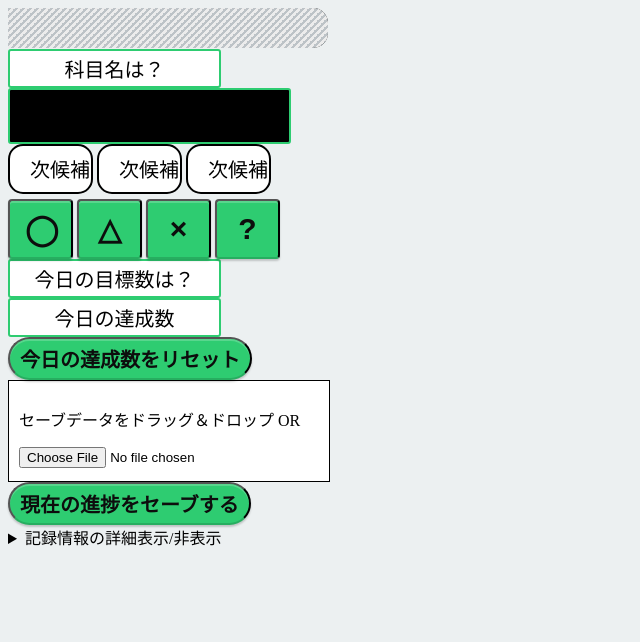
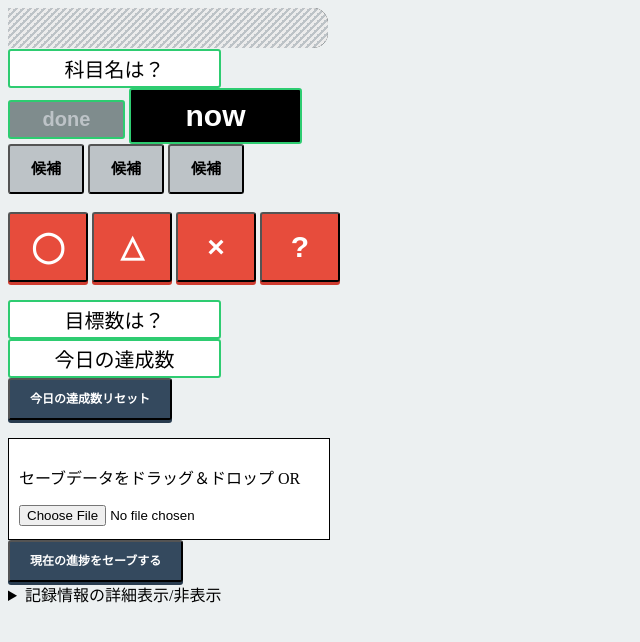
Before and after one commit to Chromasan/study-logger, a plain HTML site: page index.html in a window 1280 px wide. Shown: the whole page, without its empty margins (0-640 px from the left). Drawn offline with Linux system fonts and the light colour scheme.

Commit message:
Add files via upload

```diff
--- a/index.html
+++ b/index.html
@@ -27,37 +27,42 @@
 </div>
 
 <div>
-  <input class="display_box_v1" type="tel" maxlength="4" name="text11" size="10" id="output2" value=""><br>
-    <input class="spare_button" type="button" value="次候補" onclick="new_number_set1()" id="spare1">
-    <input class="spare_button" type="button" value="次候補" onclick="new_number_set2()" id="spare2">
-    <input class="spare_button" type="button" value="次候補" onclick="new_number_set3()" id="spare3">
+  <input class="pre_number_display_box" type="tel" maxlength="4"  size="4" id="pre_number" value="done">
+  <input class="display_box_v1" type="tel" maxlength="4" name="text11" size="4" id="output2" value="now"><br>
+    <input class="button16" type="button" value="候補" onclick="new_number_set1()" id="spare1">
+    <input class="button16" type="button" value="候補" onclick="new_number_set2()" id="spare2">
+    <input class="button16" type="button" value="候補" onclick="new_number_set3()" id="spare3">
+</div>
 
+<div>
+  <br>
 </div>
 
 <div　class="button_wrapper">
-    <input class="report_button" type="button" value="&#9711;" onclick="maru()" >
-    <input class="report_button" type="button" value="&#x25B3;"  onclick="sankaku()">
-    <input class="report_button" type="button" value="&#x00D7;"  onclick="batu()">
-    <input class="report_button" type="button" value="&quest;"  onclick="hatena()">
+    <input class="button1" type="button" value="&#9711;" onclick="maru()" >
+    <input class="button1" type="button" value="&#x25B3;"  onclick="sankaku()">
+    <input class="button1" type="button" value="&#x00D7;"  onclick="batu()">
+    <input class="button1" type="button" value="&quest;"  onclick="hatena()">
 </div>
 
 <div>
-  <input class="display_box" type="tel" maxlength="4" name="text100" size="12" value="今日の目標数は？"  id="target_amount">
+  <br>
+  <input class="display_box" type="tel" maxlength="4" name="text100" size="12" value="目標数は？"  id="target_amount">
 </div>
 
 
 
 <div>
 <input type="text" class="display_box_v2" name="text30" size="12" maxlength="4" value="今日の達成数" id="count"><br>
-<input class="sub_button" type="button" value="今日の達成数をリセット" onclick="today_count_reset()">
+<input class="button3" type="button" value="今日の達成数リセット" onclick="today_count_reset()">
 </div>
-        <form action="./upload.php" method="post" enctype="multipart/form-data">
+        <br><form action="./upload.php" method="post" enctype="multipart/form-data">
               <div class="drop-zone" id="drop-zone">
                   <p>セーブデータをドラッグ＆ドロップ OR</p>
                   <input type="file" name="file" id="file-input">
               </div>
 
-      <input class="sub_button" type="button" value="現在の進捗をセーブする" onclick="save_now()">
+      <input class="button3" type="button" value="現在の進捗をセーブする" onclick="save_now()">
 
       <details>
           <summary>記録情報の詳細表示/非表示</summary>
--- a/style.css
+++ b/style.css
@@ -1,3 +1,151 @@
+/*サブボタン*/
+.button3{
+	padding: 13px 20px;
+	background-color: #34495e;
+	-moz-border-radius: 3px;
+    -webkit-border-radius: 3px;
+    -khtml-border-radius: 3px;
+	border-radius: 3px;
+	-moz-box-shadow: 0px 3px 0px 0px #283b4e;
+	-webkit-box-shadow: 0px 3px 0px 0px #283b4e;
+	box-shadow: 0px 3px 0px 0px #283b4e;
+	line-height: 100%;
+	text-align: center;
+	font-family: font-family: 'Open Sans', sans-serif;
+	font-size: 12px;
+	font-weight: 700;
+	color: #ffffff;
+	display: inline-block;
+	cursor: pointer;
+	}
+
+.button3:hover {
+	background-color: #495c6e;
+	-moz-border-radius: 3px;
+    -webkit-border-radius: 3px;
+    -khtml-border-radius: 3px;
+	border-radius: 3px;
+	-moz-box-shadow: 0px 3px 0px 0px #425365;
+	-webkit-box-shadow: 0px 3px 0px 0px #425365;
+	box-shadow: 0px 3px 0px 0px #425365;
+	color: #ffffff;
+	-webkit-transition: 0.5s;
+	-moz-transition: 0.5s;
+	-o-transition: 0.5s;
+	transition: 0.5s;
+	}
+
+.button3:active {
+	background-color: #2a3a4b;
+	-moz-border-radius: 3px;
+    -webkit-border-radius: 3px;
+    -khtml-border-radius: 3px;
+	border-radius: 3px;
+	-moz-box-shadow: 0px 3px 0px 0px #233342;
+	-webkit-box-shadow: 0px 3px 0px 0px #233342;
+	box-shadow: 0px 3px 0px 0px #233342;
+	}
+
+/*報告ボタン*/
+  .button1{
+    height: 70px;
+    width: 80px;
+    font-size: 30px;
+  	padding: 13px 20px;
+  	background-color: #e74c3c;
+  	-moz-border-radius: 3px;
+      -webkit-border-radius: 3px;
+      -khtml-border-radius: 3px;
+  	border-radius: 3px;
+  	-moz-box-shadow: 0px 3px 0px 0px  #cf3c30;
+  	-webkit-box-shadow: 0px 3px 0px 0px  #cf3c30;
+  	box-shadow: 0px 3px 0px 0px  #cf3c30;
+  	line-height: 100%;
+  	text-align: center;
+  	font-family: sans-serif;
+  	font-weight:bold;
+  	color: #ffffff;
+  	display: inline-block;
+  	cursor: pointer;
+  	}
+
+  .button1:hover {
+  	background-color: #f16a54;
+  	-moz-border-radius: 3px;
+      -webkit-border-radius: 3px;
+      -khtml-border-radius: 3px;
+  	border-radius: 3px;
+  	-moz-box-shadow: 0px 3px 0px 0px #e75b49;
+  	-webkit-box-shadow: 0px 3px 0px 0px #e75b49;
+  	box-shadow: 0px 3px 0px 0px #e75b49;
+  	color: #ffffff;
+  	-webkit-transition: 0.5s;
+  	-moz-transition: 0.5s;
+  	-o-transition: 0.5s;
+  	transition: 0.5s;
+  	}
+
+  .button1:active {
+  	background-color: #cf4436;
+  	-moz-border-radius: 3px;
+      -webkit-border-radius: 3px;
+      -khtml-border-radius: 3px;
+  	border-radius: 3px;
+  	-moz-box-shadow: 0px 3px 0px 0px #c13a2f;
+  	-webkit-box-shadow: 0px 3px 0px 0px #c13a2f;
+  	box-shadow: 0px 3px 0px 0px #c13a2f;
+  	}
+
+/*候補用の装飾*/
+    .button16{
+      height: 50px;
+      width: 76px;
+    	padding: 13px 20px;
+    	background-color: #bdc3c7;
+    	-moz-border-radius: 3px;
+        -webkit-border-radius: 3px;
+        -khtml-border-radius: 3px;
+    	border-radius: 3px;
+    	line-height: 100%;
+    	text-align: center;
+    	font-family: font-family: 'Open Sans', sans-serif;
+    	font-size: 15px;
+    	font-weight: 700;
+    	color: #000000;
+    	display: inline-block;
+    	cursor: pointer;
+    	}
+
+    .button16:hover {
+    	background-color: #dbdee0;
+    	-moz-border-radius: 3px;
+        -webkit-border-radius: 3px;
+        -khtml-border-radius: 3px;
+    	border-radius: 3px;
+    	color: #ffffff;
+    	-webkit-transition: 0.5s;
+    	-moz-transition: 0.5s;
+    	-o-transition: 0.5s;
+    	transition: 0.5s;
+    	}
+
+    .button16:active {
+    	background-color: #aaafb3;
+    	-moz-border-radius: 3px;
+        -webkit-border-radius: 3px;
+        -khtml-border-radius: 3px;
+    	border-radius: 3px;
+    	}
+
+
+
+
+
+
+
+
+
+
 
 body{
   background-color:#ecf0f1;
@@ -80,6 +228,22 @@ progress::-moz-progress-bar {
   transition: .4s;
 }
 
+.pre_number_display_box{
+  text-align:center;
+  font-size:20px;
+  font-weight:600;
+  padding: 10px;
+  color:#bdc3c7;
+  background-color: #7f8c8d;
+  display: inline-block;
+  padding: 0.3em 1em;
+  text-decoration: none;
+  border: solid 2px #2ecc71;
+  border-radius: 3px;
+  transition: .4s;
+}
+
+
 
 .display_box_v2{
   text-align:center;
@@ -94,7 +258,6 @@ progress::-moz-progress-bar {
   transition: .4s;
   color:#000000;
 }
-
 
 
 
```
